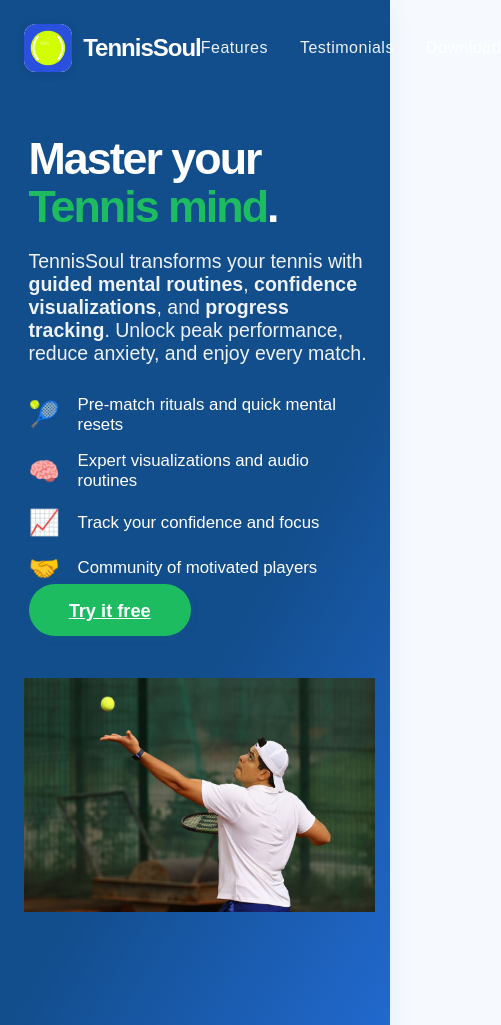
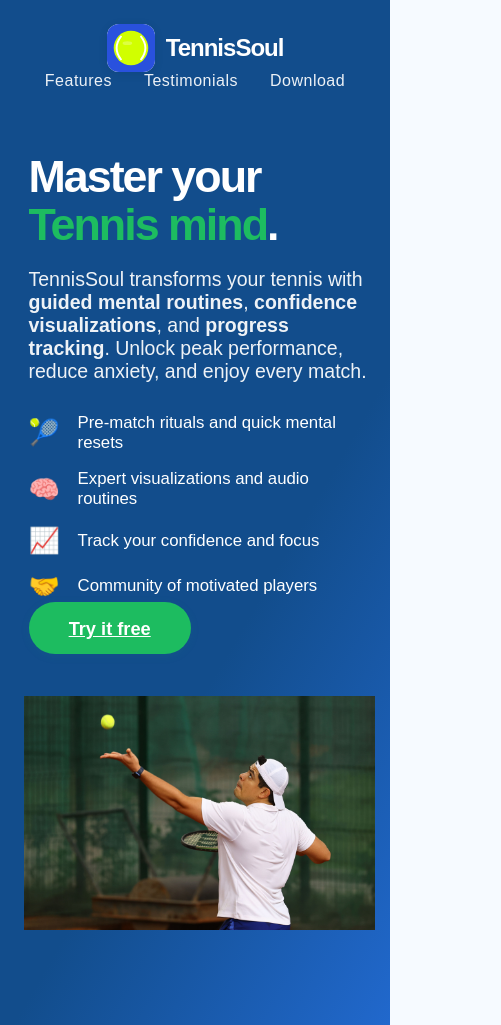
Before and after one commit to panduroab/tennissoul.com, a plain HTML site: page index.html in a window 390 px wide. Shown: the top 1025 px of the page, 501 px wide, since content can reach past the window. Drawn offline with Linux system fonts and the light colour scheme.

Commit message:
navbar fix

```diff
--- a/assets/css/style.css
+++ b/assets/css/style.css
@@ -296,6 +296,10 @@
   text-decoration: underline;
 }
 @media (max-width: 900px) {
+  .navbar {
+    flex-direction: column;
+    align-items: center;
+  }
   .hero { flex-direction: column; }
   .hero-img img { margin-top: 0.5em; }
   .features-grid { flex-direction: column; align-items: center; }
```
